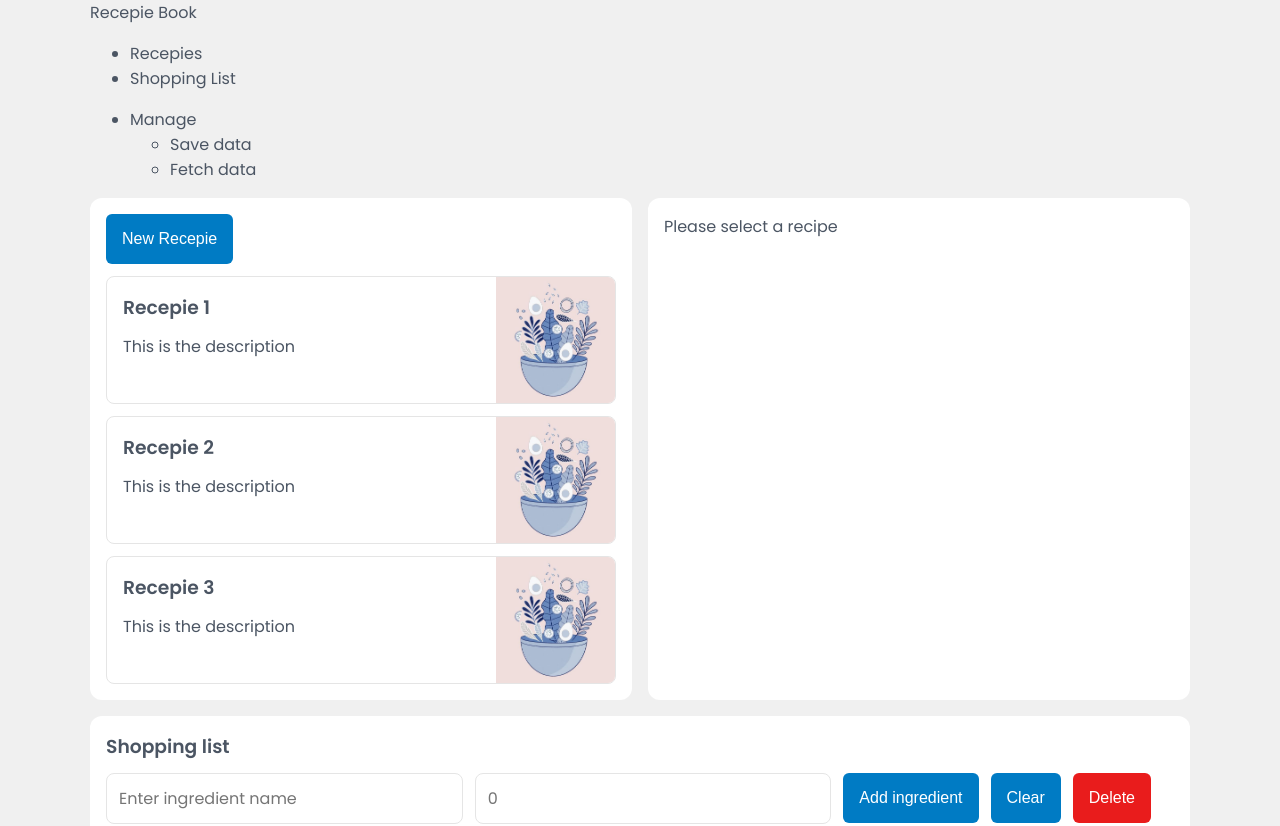
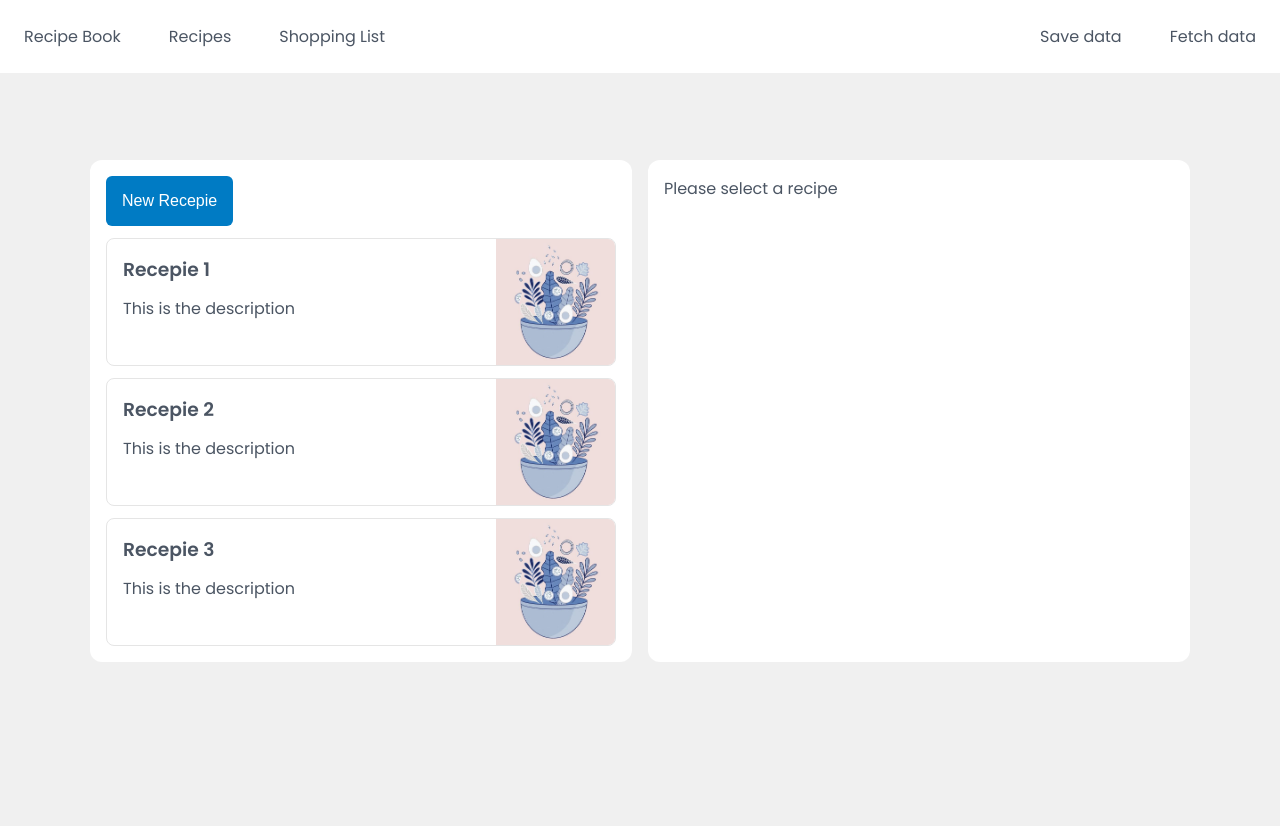
Before and after one commit to srgibosque/recepies-app, an Angular app: page /recipes in a window 1280 px wide. Before the commit this address led to /. Shown: the top 826 px of the page. After the commit the page ends 800 px from the top, so only its background shows below. Built offline with nearby package versions, Linux system fonts and the light colour scheme.

Commit message:
header styles applied

```diff
--- a/src/app/app-routing.module.ts
+++ b/src/app/app-routing.module.ts
@@ -1,10 +1,19 @@
 import { NgModule } from '@angular/core';
 import { RouterModule, Routes } from '@angular/router';
 
-const routes: Routes = [];
+import { RecepiesComponent } from './components/recepies/recepies.component';
+import { ShoppingListComponent } from './components/shopping/shopping-list/shopping-list.component';
+
+const routes: Routes = [
+  {path: '', redirectTo: '/recipes', pathMatch: 'full'},
+  {path: 'recipes', component: RecepiesComponent},
+  {path: 'shopping-list', component: ShoppingListComponent}
+];
 
 @NgModule({
   imports: [RouterModule.forRoot(routes)],
   exports: [RouterModule]
 })
-export class AppRoutingModule { }
+export class AppRoutingModule {
+
+}
--- a/src/app/app.component.html
+++ b/src/app/app.component.html
@@ -1,5 +1,3 @@
 <app-header></app-header>
 
-<app-recepies></app-recepies>
-
-<app-shopping-list></app-shopping-list>
+<router-outlet></router-outlet>
--- a/src/app/components/header/header.component.css
+++ b/src/app/components/header/header.component.css
@@ -0,0 +1,37 @@
+nav{
+  background-color: white;
+  position: fixed;
+  top: 0;
+  left: 0;
+  right: 0;
+  width: 100%;
+  display: flex;
+  justify-content: space-between;
+}
+
+nav ul{
+  display: flex;
+  list-style: none;
+  padding: 0;
+  margin: 0;
+}
+
+nav li{
+  margin: 0;
+  padding: 0;
+}
+
+nav li a{
+  display: inline-block;
+  padding: 24px;
+}
+
+nav li a:hover{
+background-color: var(--primary-color);
+ color: white;
+ border-radius: 8px;
+}
+
+.brand:hover{
+  background-color: white;
+}
--- a/src/app/components/header/header.component.html
+++ b/src/app/components/header/header.component.html
@@ -1,24 +1,12 @@
-<nav class="navbar navbar-default">
-  <div class="container-fluid">
-    <div class="navbar-header">
-      <a href="#" class="navbar-brand">Recepie Book</a>
-    </div>
+<nav>
+  <ul>
+    <li><a routerLink="/recipes" class="brand">Recipe Book</a></li>
+    <li><a routerLink="/recipes">Recipes</a></li>
+    <li><a routerLink="/shopping-list">Shopping List</a></li>
+  </ul>
 
-    <div class="">
-      <ul class="">
-        <li><a href="#">Recepies</a></li>
-        <li><a href="#">Shopping List</a></li>
-      </ul>
-
-      <ul class="">
-        <li class="">
-          <a href="#" class="" role="button">Manage</a>
-          <ul class="">
-            <li><a href="#">Save data</a></li>
-            <li><a href="#">Fetch data</a></li>
-          </ul>
-        </li>
-      </ul>
-    </div>
-  </div>
+  <ul>
+    <li><a href="#">Save data</a></li>
+    <li><a href="#">Fetch data</a></li>
+  </ul>
 </nav>
--- a/src/app/services/recipe.service.ts
+++ b/src/app/services/recipe.service.ts
@@ -12,7 +12,6 @@ export class RecipeService {
   constructor(private shoppingListService: ShoppingListService) { }
 
   recipeSelected = new EventEmitter<Recepie>();
-  // toShoppingList = new EventEmitter<Ingridient[]>();
 
   private recipes: Recepie[] = [
     new Recepie('Recepie 1',
--- a/src/styles.css
+++ b/src/styles.css
@@ -11,7 +11,7 @@ html{
   background-color: rgb(240, 240, 240);
   font-family: 'Poppins', sans-serif;
   color: var(--text-color);
-  margin: 0 16px;
+  margin-top: 160px;
 }
 
 body{
```
